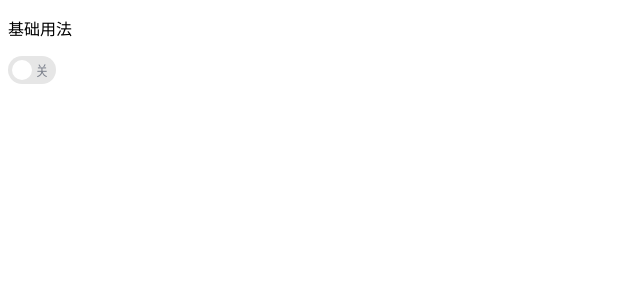
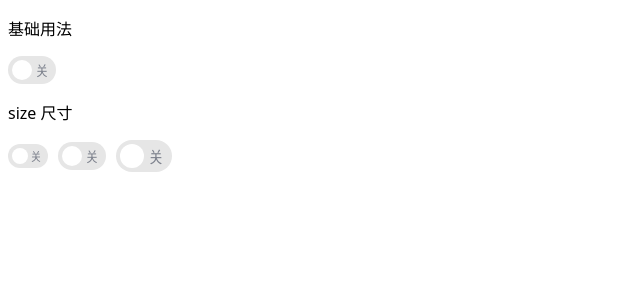
Before and after one commit to liulongbin1314/vue3-ui-library, a Vue app in the folder examples/: page / in a window 1280 px wide. Shown: the top 300 px of the page, without its empty margins (0-640 px from the left). Built offline with nearby package versions, Linux system fonts and the light colour scheme.

Commit message:
封装Switch组件的size尺寸

```diff
--- a/examples/src/components/SwitchTest.vue
+++ b/examples/src/components/SwitchTest.vue
@@ -2,6 +2,13 @@
   <p>基础用法</p>
   <div>
     <a-switch></a-switch>
+  </div>
+
+  <p>size 尺寸</p>
+  <div class="row-gap">
+    <a-switch size="small"></a-switch>
+    <a-switch size="default"></a-switch>
+    <a-switch size="large"></a-switch>
   </div>
 </template>
 
--- a/packages/components/switch/src/index.vue
+++ b/packages/components/switch/src/index.vue
@@ -1,6 +1,6 @@
 <template>
   <!-- 根元素 -->
-  <component :is="tag" :class="[ns.b()]">
+  <component :is="tag" :class="[ns.b(), ns.m('size', size)]">
     <!-- 外层容器 -->
     <span :class="[ns.e('wrapper')]">
       <!-- 真实的复选框 -->
@@ -28,6 +28,10 @@ defineProps({
   tag: {
     type: String,
     default: 'label'
+  },
+  size: {
+    type: String,
+    default: 'default'
   }
 })
 
--- a/packages/theme/src/switch.scss
+++ b/packages/theme/src/switch.scss
@@ -2,6 +2,7 @@
 @use './common/mixins.scss';
 @use './common/componentVar.scss' as comVar;
 @use './common/function.scss' as fn;
+@use './common/var.scss';
 
 // 私有变量
 $switch-size: () !default;
@@ -64,8 +65,8 @@ $switch-width: map.deep-merge(
 
       // 中心圆
       @include mixins.e(button) {
-        width: 20px;
-        height: 20px;
+        width: calc(var(#{fn.getVarName(switch, height)}) - 8px);
+        height: calc(var(#{fn.getVarName(switch, height)}) - 8px);
         background-color: #fff;
         border-radius: 50%;
         position: absolute;
@@ -100,3 +101,12 @@ $switch-width: map.deep-merge(
     }
   }
 }
+
+// 动态生成尺寸对应的选择器
+@each $s in var.$sizes {
+  @include mixins.m(size, $s) {
+    #{fn.getVarName(switch, width)}: var(#{fn.getVarName(switch-width, $s)});
+    #{fn.getVarName(switch, height)}: var(#{fn.getVarName(switch-size, $s)});
+    #{fn.getVarName(switch, font-size)}: var(#{fn.getVarName(font-size, $s)});
+  }
+}
```
